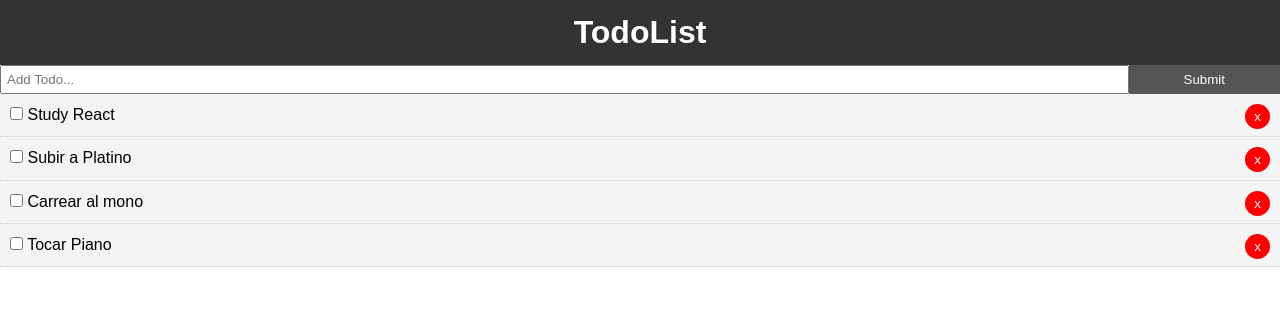
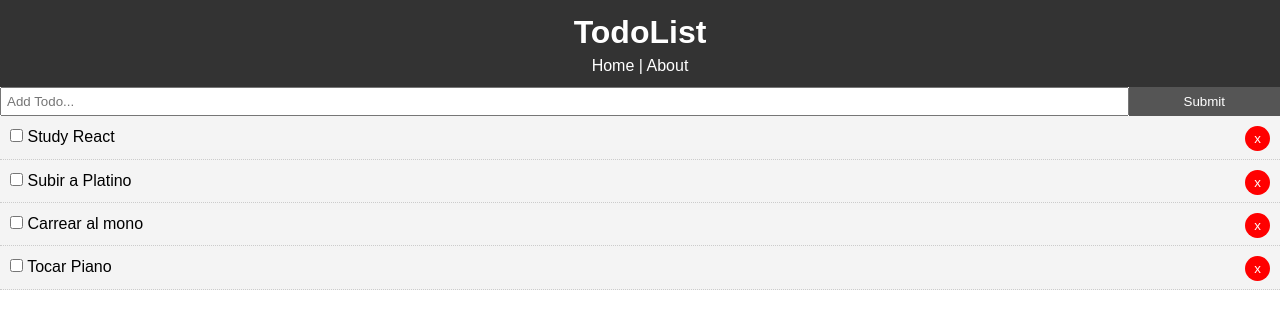
Before and after one commit to Mimito164/React-practice, a React (Create React App) app in the folder projectmanager/: page / in a window 1280 px wide. Shown: the top 320 px of the page. Built offline with nearby package versions, Linux system fonts and the light colour scheme.

Commit message:
Added links to homepage and about page.

```diff
--- a/projectmanager/src/components/Header/Header.js
+++ b/projectmanager/src/components/Header/Header.js
@@ -1,9 +1,11 @@
 import React from 'react';
+import { Link } from 'react-router-dom';
 
 function Header() {
     return (
         <header style={headerStyle}>
             <h1>TodoList</h1>
+            <Link style={linkStyle} to="/">Home</Link> | <Link style={linkStyle} to="/about">About</Link>
         </header>
     )
 }
@@ -15,4 +17,9 @@
     padding: '10px'
 }
 
+const linkStyle = {
+    color: '#fff',
+    texDecoration: 'none'
+}
+
 export default Header;
```
